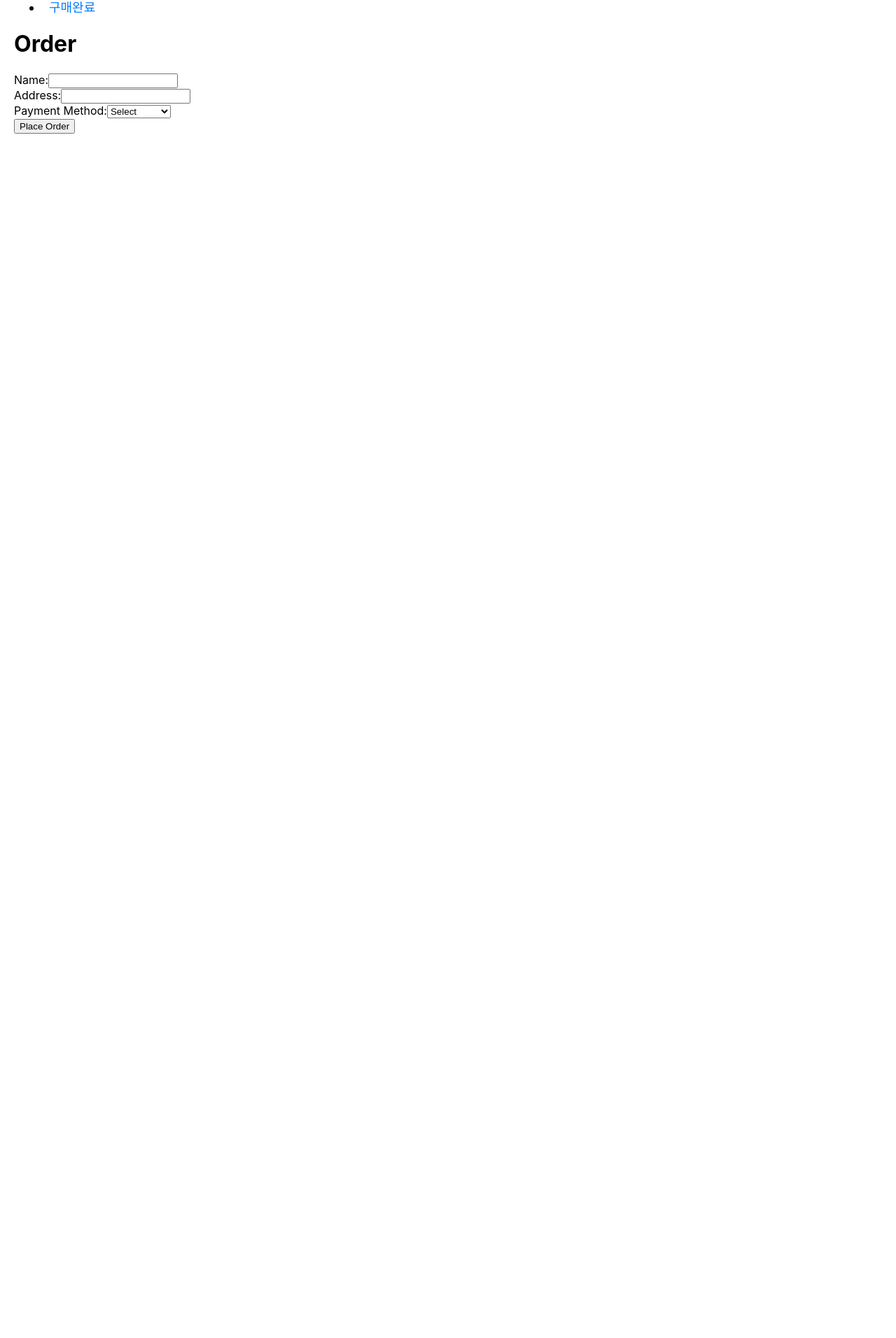
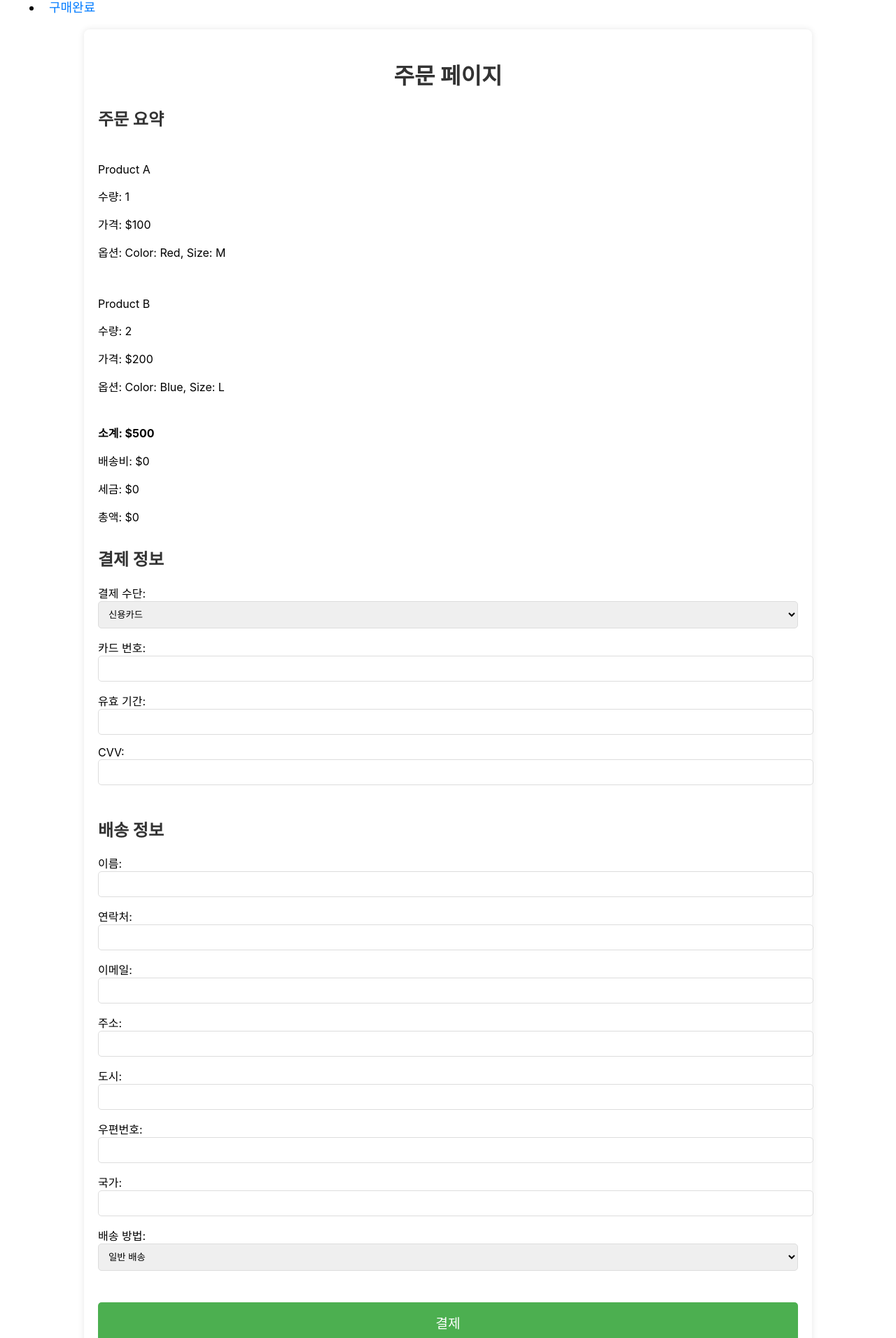
Before and after one commit to suddengithub/Y_FRONTEND, a React (Create React App) app: page /order in a window 1280 px wide. Shown: the part 191-2103 px from the top of the page at 70% size. Before the commit the page ends 800 px from the top, so only its background shows below. Built offline with nearby package versions, Linux system fonts and the light colour scheme.

Commit message:
구매페이지 수정중

```diff
--- a/package.json
+++ b/package.json
@@ -6,6 +6,7 @@
     "@testing-library/jest-dom": "^5.14.1",
     "@testing-library/react": "^13.0.0",
     "@testing-library/user-event": "^13.2.1",
+    "@tosspayments/payment-widget-sdk": "^0.12.0",
     "react": "^18.3.1",
     "react-dom": "^18.3.1",
     "react-router-dom": "^7.0.2",
--- a/src/components/Order.jsx
+++ b/src/components/Order.jsx
@@ -3,48 +3,350 @@ import { useNavigate } from "react-router-dom";
 
 const Order = () => {
   const navigate = useNavigate();
-  const [formData, setFormData] = useState({
-    name: "",
-    address: "",
-    payment: "",
+  const [orderSummary, setOrderSummary] = useState({
+    items: [
+      {
+        name: "Product A",
+        quantity: 1,
+        price: 100,
+        options: "Color: Red, Size: M",
+      },
+      {
+        name: "Product B",
+        quantity: 2,
+        price: 200,
+        options: "Color: Blue, Size: L",
+      },
+    ],
+    shippingCost: 0,
+    discount: 0,
+    tax: 0,
+    total: 0,
   });
 
-  const handleSubmit = (e) => {
-    e.preventDefault();
-    console.log("Order Placed:", formData);
-    localStorage.removeItem("cart"); // Clear cart after order
-    navigate("/success");
+  const [paymentInfo, setPaymentInfo] = useState({
+    cardNumber: "",
+    expiryDate: "",
+    cvv: "",
+    paymentMethod: "Credit Card",
+  });
+
+  const [shippingInfo, setShippingInfo] = useState({
+    name: "",
+    phone: "",
+    email: "",
+    address: "",
+    city: "",
+    postalCode: "",
+    country: "",
+    shippingMethod: "Standard",
+  });
+
+  const [message, setMessage] = useState("");
+
+  // 주문 요약 계산
+  const calculateTotal = () => {
+    const subtotal = orderSummary.items.reduce(
+      (sum, item) => sum + item.price * item.quantity,
+      0
+    );
+    const total =
+      subtotal +
+      orderSummary.shippingCost +
+      orderSummary.tax -
+      orderSummary.discount;
+    setOrderSummary((prevState) => ({
+      ...prevState,
+      total: total,
+    }));
   };
 
-  const handleChange = (e) => {
+  // 결제 정보 핸들러
+  const handlePaymentChange = (e) => {
     const { name, value } = e.target;
-    setFormData({ ...formData, [name]: value });
+    setPaymentInfo((prevState) => ({
+      ...prevState,
+      [name]: value,
+    }));
+  };
+
+  // 배송 정보 핸들러
+  const handleShippingChange = (e) => {
+    const { name, value } = e.target;
+    setShippingInfo((prevState) => ({
+      ...prevState,
+      [name]: value,
+    }));
+  };
+
+  // 결제 처리
+  const handlePlaceOrder = () => {
+    navigate("/order-success");
+    if (
+      !paymentInfo.cardNumber ||
+      !paymentInfo.expiryDate ||
+      !paymentInfo.cvv
+    ) {
+      setMessage("결제 정보를 모두 입력해주세요.");
+      return;
+    }
+    if (!shippingInfo.name || !shippingInfo.phone || !shippingInfo.address) {
+      setMessage("배송 정보를 모두 입력해주세요.");
+      return;
+    }
+    setMessage("결제 중입니다...");
+    setTimeout(() => {
+      setMessage("주문이 완료되었습니다!");
+    }, 2000); // 2초 후 주문 완료 메시지
   };
 
   return (
-    <div>
-      <h1>Order</h1>
-      <form onSubmit={handleSubmit}>
-        <div>
-          <label>Name:</label>
-          <input type="text" name="name" onChange={handleChange} required />
-        </div>
-        <div>
-          <label>Address:</label>
-          <input type="text" name="address" onChange={handleChange} required />
-        </div>
-        <div>
-          <label>Payment Method:</label>
-          <select name="payment" onChange={handleChange} required>
-            <option value="">Select</option>
-            <option value="Credit Card">Credit Card</option>
-            <option value="PayPal">PayPal</option>
-          </select>
-        </div>
-        <button type="submit">Place Order</button>
-      </form>
+    <div style={styles.container}>
+      <h1 style={styles.header}>주문 페이지</h1>
+
+      {/* 주문 요약 (Order Summary) */}
+      <section style={styles.section}>
+        <h2 style={styles.sectionTitle}>주문 요약</h2>
+        <ul style={styles.list}>
+          {orderSummary.items.map((item, index) => (
+            <li key={index} style={styles.listItem}>
+              <p>{item.name}</p>
+              <p>수량: {item.quantity}</p>
+              <p>가격: ${item.price}</p>
+              <p>옵션: {item.options}</p>
+            </li>
+          ))}
+        </ul>
+        <p style={styles.summary}>
+          소계: $
+          {orderSummary.items.reduce(
+            (sum, item) => sum + item.price * item.quantity,
+            0
+          )}
+        </p>
+        <p>배송비: ${orderSummary.shippingCost}</p>
+        <p>세금: ${orderSummary.tax}</p>
+        <p>총액: ${orderSummary.total}</p>
+      </section>
+
+      {/* 결제 정보 (Payment Information) */}
+      <section style={styles.section}>
+        <h2 style={styles.sectionTitle}>결제 정보</h2>
+        <label>결제 수단:</label>
+        <select
+          name="paymentMethod"
+          value={paymentInfo.paymentMethod}
+          onChange={handlePaymentChange}
+          style={styles.select}
+        >
+          <option value="Credit Card">신용카드</option>
+          <option value="PayPal">PayPal</option>
+          <option value="Bank Transfer">계좌 이체</option>
+        </select>
+        {paymentInfo.paymentMethod === "Credit Card" && (
+          <div>
+            <label>카드 번호:</label>
+            <input
+              type="text"
+              name="cardNumber"
+              value={paymentInfo.cardNumber}
+              onChange={handlePaymentChange}
+              style={styles.input}
+              required
+            />
+            <label>유효 기간:</label>
+            <input
+              type="text"
+              name="expiryDate"
+              value={paymentInfo.expiryDate}
+              onChange={handlePaymentChange}
+              style={styles.input}
+              required
+            />
+            <label>CVV:</label>
+            <input
+              type="text"
+              name="cvv"
+              value={paymentInfo.cvv}
+              onChange={handlePaymentChange}
+              style={styles.input}
+              required
+            />
+          </div>
+        )}
+      </section>
+
+      {/* 배송 정보 (Shipping Information) */}
+      <section style={styles.section}>
+        <h2 style={styles.sectionTitle}>배송 정보</h2>
+        <label>이름:</label>
+        <input
+          type="text"
+          name="name"
+          value={shippingInfo.name}
+          onChange={handleShippingChange}
+          style={styles.input}
+          required
+        />
+        <label>연락처:</label>
+        <input
+          type="text"
+          name="phone"
+          value={shippingInfo.phone}
+          onChange={handleShippingChange}
+          style={styles.input}
+          required
+        />
+        <label>이메일:</label>
+        <input
+          type="email"
+          name="email"
+          value={shippingInfo.email}
+          onChange={handleShippingChange}
+          style={styles.input}
+          required
+        />
+        <label>주소:</label>
+        <input
+          type="text"
+          name="address"
+          value={shippingInfo.address}
+          onChange={handleShippingChange}
+          style={styles.input}
+          required
+        />
+        <label>도시:</label>
+        <input
+          type="text"
+          name="city"
+          value={shippingInfo.city}
+          onChange={handleShippingChange}
+          style={styles.input}
+          required
+        />
+        <label>우편번호:</label>
+        <input
+          type="text"
+          name="postalCode"
+          value={shippingInfo.postalCode}
+          onChange={handleShippingChange}
+          style={styles.input}
+          required
+        />
+        <label>국가:</label>
+        <input
+          type="text"
+          name="country"
+          value={shippingInfo.country}
+          onChange={handleShippingChange}
+          style={styles.input}
+          required
+        />
+        <label>배송 방법:</label>
+        <select
+          name="shippingMethod"
+          value={shippingInfo.shippingMethod}
+          onChange={handleShippingChange}
+          style={styles.select}
+        >
+          <option value="Standard">일반 배송</option>
+          <option value="Fast">빠른 배송</option>
+        </select>
+      </section>
+
+      {/* 결제 버튼 */}
+      <section style={styles.section}>
+        <button onClick={handlePlaceOrder} style={styles.button}>
+          결제
+        </button>
+        {message && <p style={styles.message}>{message}</p>}
+      </section>
     </div>
   );
 };
 
+const styles = {
+  container: {
+    maxWidth: "1000px",
+    margin: "20px auto",
+    padding: "20px",
+    backgroundColor: "#fff",
+    borderRadius: "8px",
+    boxShadow: "0 0 10px rgba(0, 0, 0, 0.1)",
+  },
+  header: {
+    textAlign: "center",
+    color: "#333",
+  },
+  section: {
+    marginBottom: "30px",
+  },
+  sectionTitle: {
+    fontSize: "1.5em",
+    color: "#333",
+  },
+  input: {
+    width: "100%",
+    padding: "10px",
+    marginBottom: "15px",
+    border: "1px solid #ddd",
+    borderRadius: "5px",
+  },
+  select: {
+    width: "100%",
+    padding: "10px",
+    marginBottom: "15px",
+    border: "1px solid #ddd",
+    borderRadius: "5px",
+  },
+  button: {
+    backgroundColor: "#4CAF50",
+    color: "white",
+    padding: "15px 30px",
+    border: "none",
+    borderRadius: "5px",
+    cursor: "pointer",
+    fontSize: "1.2em",
+    width: "100%",
+  },
+  buttonHover: {
+    backgroundColor: "#45a049",
+  },
+  discountSection: {
+    display: "flex",
+    alignItems: "center",
+    marginBottom: "20px",
+  },
+  discountInput: {
+    width: "80%",
+    padding: "10px",
+    marginRight: "10px",
+    border: "1px solid #ddd",
+    borderRadius: "5px",
+  },
+  discountButton: {
+    padding: "10px",
+    backgroundColor: "#4CAF50",
+    color: "white",
+    border: "none",
+    borderRadius: "5px",
+    cursor: "pointer",
+  },
+  message: {
+    color: "#d9534f",
+    fontWeight: "bold",
+    textAlign: "center",
+  },
+  list: {
+    listStyleType: "none",
+    padding: "0",
+  },
+  listItem: {
+    padding: "10px 0",
+  },
+  summary: {
+    fontWeight: "bold",
+  },
+};
+
 export default Order;
--- a/src/components/OwnPC.jsx
+++ b/src/components/OwnPC.jsx
@@ -5,7 +5,7 @@ const OwnPC = () => {
   const [currentStep, setCurrentStep] = useState(0); // 현재 단계
   const [selectedParts, setSelectedParts] = useState({}); // 선택된 부품
   const [cart, setCart] = useState([]); // 장바구니 상태
-  const navigate = useNavigate();
+  const navigate = useNavigate(); // 구매하기 버튼 누르면 Order.jsx 페이지로 전환
 
   // 가격 포맷 (원화, 3자리마다 쉼표)
   const formatPrice = (price) => {
--- a/src/components/SuggestedPC.jsx
+++ b/src/components/SuggestedPC.jsx
@@ -6,7 +6,7 @@ const SuggestedPC = () => {
   const [selectedPC, setSelectedPC] = useState(null); // 선택된 PC
   const [cart, setCart] = useState([]); // 장바구니
   const [currentStep, setCurrentStep] = useState(0); // 현재 단계
-  const navigate = useNavigate();
+  const navigate = useNavigate(); // 구매하기 버튼 누르면 OrderSuccess.jsx 페이지로 전환
 
   // 가격 포맷 (원화, 3자리마다 쉼표)
   const formatPrice = (price) => {
```
Also changed, not shown: 2 other files (tests, documents, lock files or other folders).
